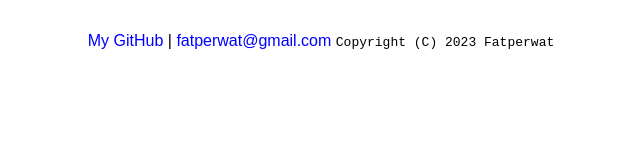
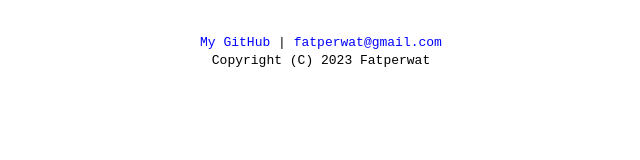
Before and after one commit to Fatperwat/fatperwat.github.io, a plain HTML site: page index.html in a window 1280 px wide. Shown: the whole page, without its empty margins (319-959 px from the left). Drawn offline with Linux system fonts and the light colour scheme.

Commit message:
Update index.html

```diff
--- a/index.html
+++ b/index.html
@@ -17,7 +17,7 @@
   <body>
 
     <footer>
-      <a href="https://github.com/Fatperwat">My GitHub</a> | <a href="mailto:fatperwat@gmail.com">fatperwat@gmail.com</a>
+      <code><a href="https://github.com/Fatperwat">My GitHub</a> | <a href="mailto:fatperwat@gmail.com">fatperwat@gmail.com</a></code><br>
       <code>Copyright (C) 2023 Fatperwat</code>
 
     </footer>
```
